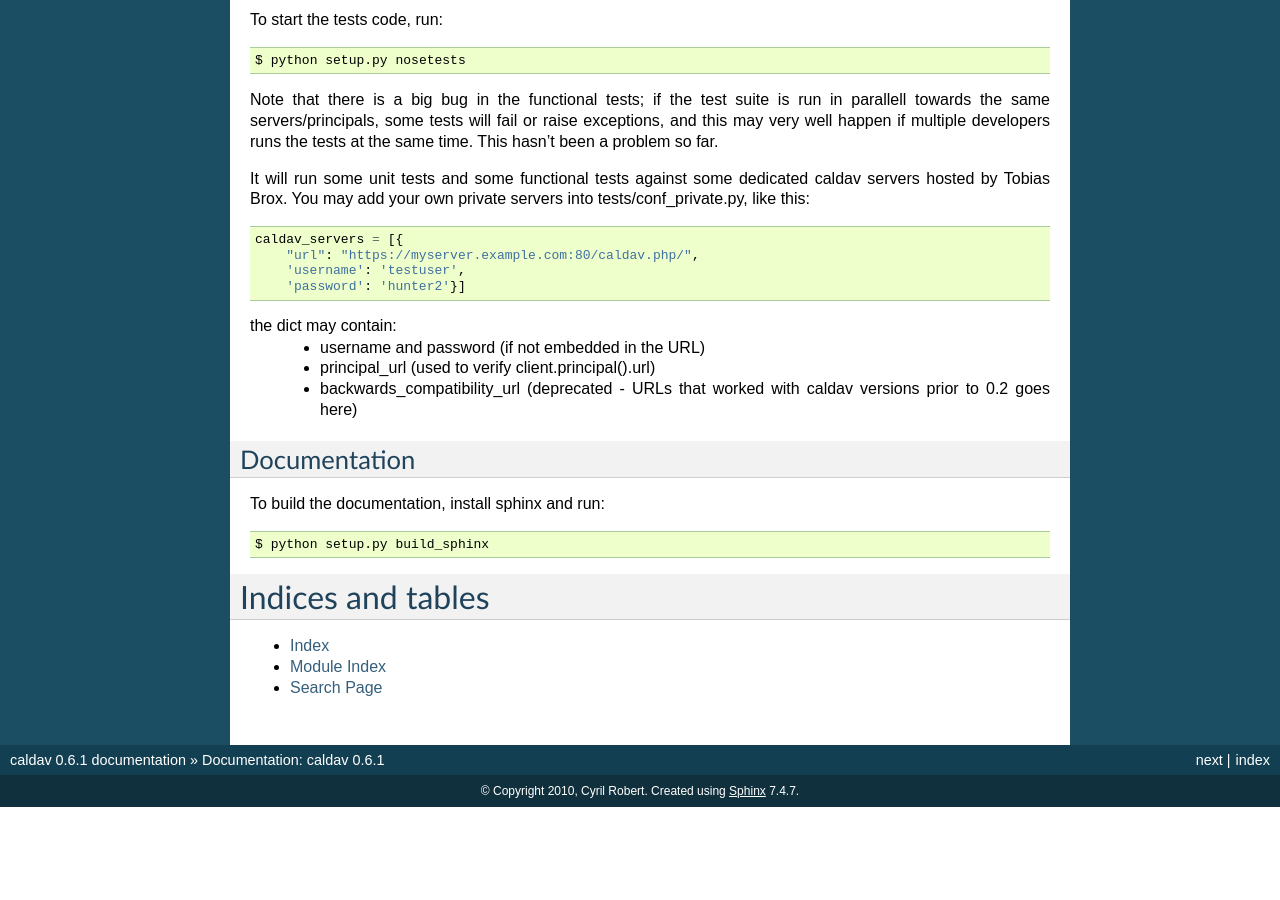
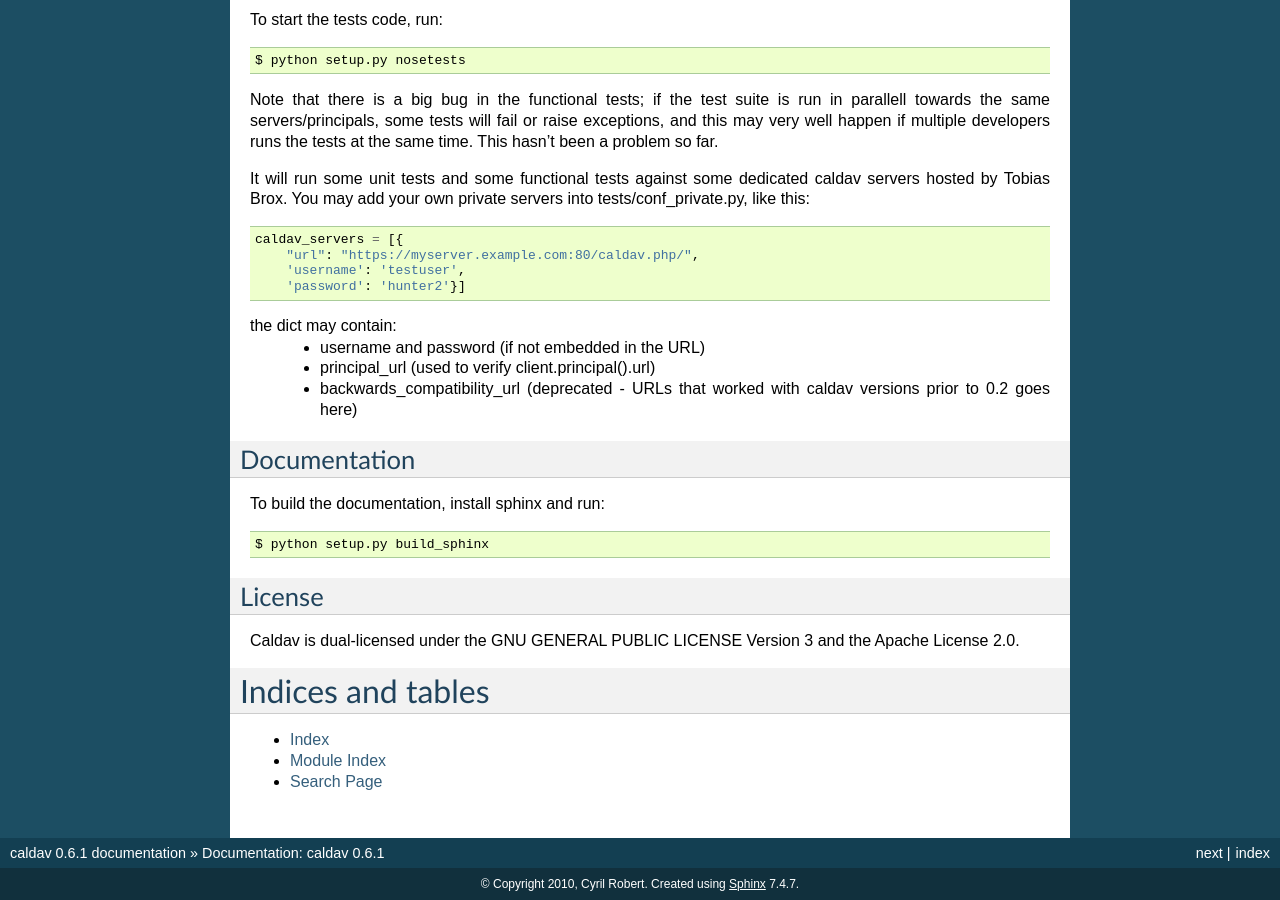
Before and after one commit to python-caldav/caldav, a Sphinx documentation site: the page built from docs/source/index.rst, in a window 1280 px wide and 900 px high, scrolled down 1970 px. Built offline with Sphinx 7.4.7, drawn with Linux system fonts in a browser that asks for light colours; before the commit the page ends 2777 px from its top, so only the background shows below that.

Commit message:
Document dual licensing as confirmed by @tobixen and @cyrilrbt in #60.

```diff
--- a/docs/source/index.rst
+++ b/docs/source/index.rst
@@ -178,6 +178,11 @@ To build the documentation, install sphinx and run:
   $ python setup.py build_sphinx
 
 
+License
+=======
+
+Caldav is dual-licensed under the GNU GENERAL PUBLIC LICENSE Version 3 and the Apache License 2.0.
+
 ====================
  Indices and tables
 ====================
```
Also changed, not shown: README.md (+2 -0 lines).
